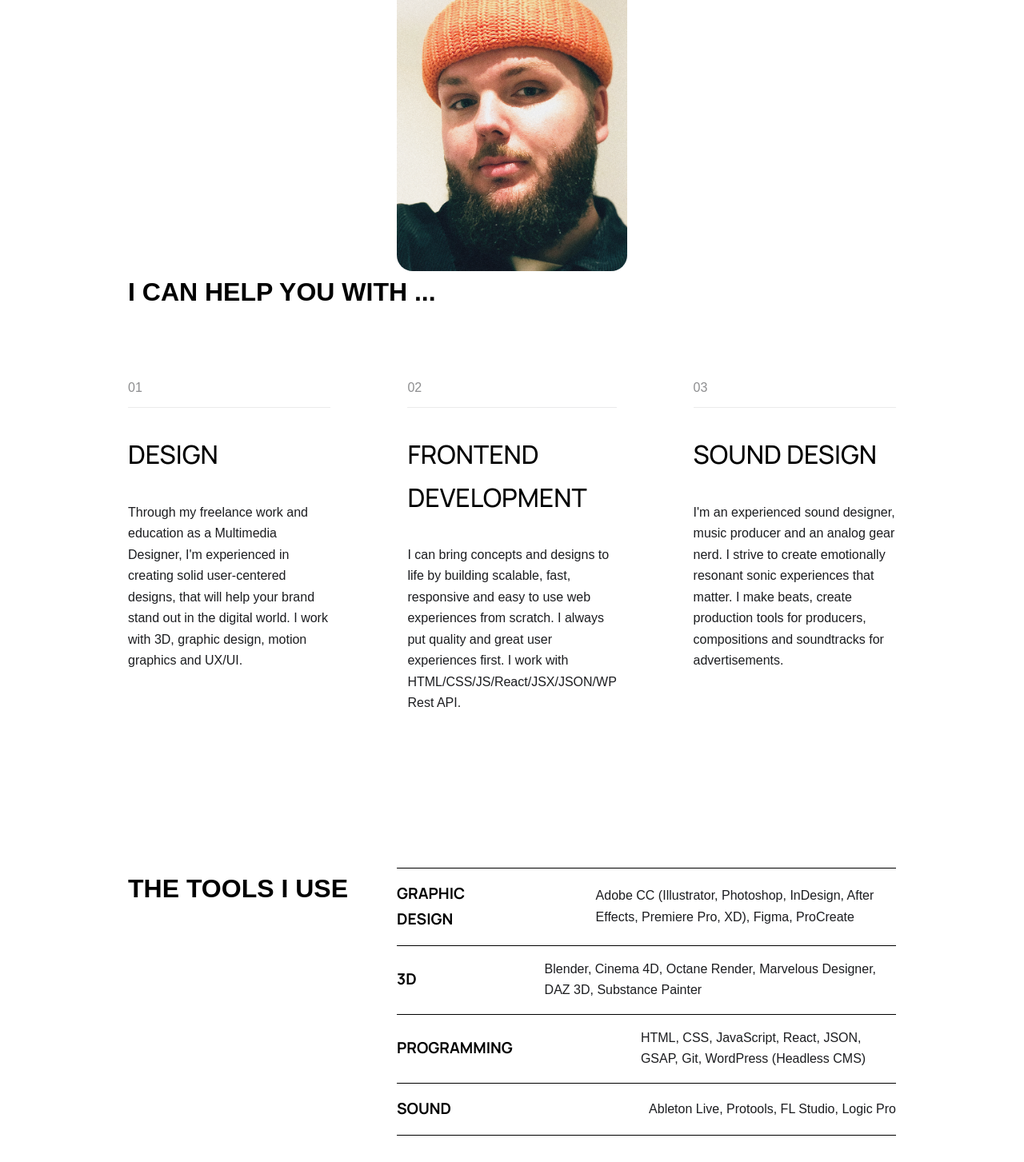
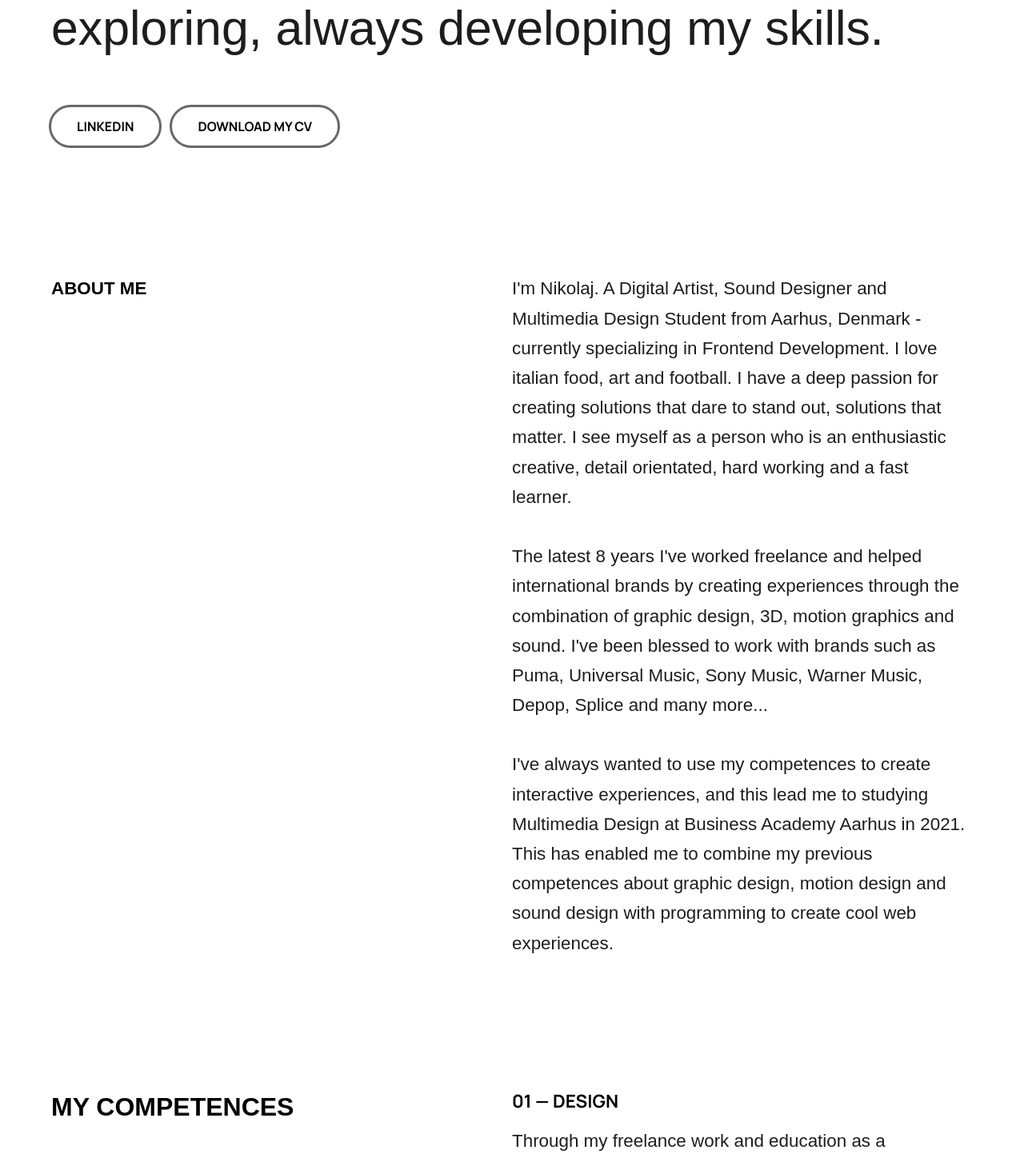
Before and after one commit to paystrup/3sem-exam-portfolio, a React (Create React App) app: page /about in a window 1280 px wide. Shown: the part 1040-2493 px from the top of the page at 80% size. Built offline with nearby package versions, Linux system fonts and the light colour scheme; a web font is replaced by a local one.

Commit message:
projects + about fixed
to do - add 3d vid on landingpage + internship cta + responsiveness + cleanup

```diff
--- a/public/index.html
+++ b/public/index.html
@@ -5,10 +5,6 @@
     <link rel="icon" href="%PUBLIC_URL%/favicon.png" />
     <meta name="viewport" content="width=device-width, initial-scale=1" />
     <meta name="theme-color" content="#000000" />
-    <meta
-      name="description"
-      content="Web site created using create-react-app"
-    />
     <link rel="apple-touch-icon" href="%PUBLIC_URL%/logo192.png" />
     <!--
       manifest.json provides metadata used when your web app is installed on a
@@ -24,7 +20,24 @@
       work correctly both with client-side routing and a non-root public URL.
       Learn how to configure a non-root public URL by running `npm run build`.
     -->
-    <title>Portfolio - Nikolaj Pejstrup</title>
+    <title>Nikolaj Pejstrup | Portfolio | Multimedia Producer</title>
+    <meta name="description" content="Digital Artist, Sound Designer and Multimedia Design Student from Aarhus, Denmark. I design experiences that matter.">
+    <meta property="og:locale" content="en_US" />
+		<meta property="og:site_name" content="Nikolaj Pejstrup" />
+		<meta property="og:type" content="article" />
+		<meta property="og:title" content="Nikolaj Pejstrup | Multimedia Producer" />
+		<meta property="og:description" content="Digital Artist, Sound Designer and Multimedia Design Student from Aarhus, Denmark. I design experiences that matter. Let's get in touch!" />
+		<meta property="og:url" content="https://www.paystrup.dk/" />
+		<meta property="og:image" content="http://wordpress.paystrup.dk/wp-content/uploads/2022/09/og_img.png" />
+		<meta property="og:image:secure_url" content="http://wordpress.paystrup.dk/wp-content/uploads/2022/09/og_img.png" />
+    <meta property="og:image:width" content="1200" />
+    <meta property="og:image:height" content="630" />
+		<meta name="twitter:card" content="summary" />
+		<meta name="twitter:title" content="Nikolaj Pejstrup | Multimedia Producer" />
+		<meta name="twitter:description" content="Digital Artist, Sound Designer and Multimedia Design Student from Aarhus, Denmark. I design experiences that matter." />
+		<meta name="twitter:image" content="http://wordpress.paystrup.dk/wp-content/uploads/2022/09/og_img.png" />
+
+
   </head>
   <body>
     <noscript>You need to enable JavaScript to run this app.</noscript>
--- a/src/App.css
+++ b/src/App.css
@@ -139,6 +139,29 @@ p{
 
 a{
   font-family: 'Manrope', sans-serif;
+}
+
+.mainBtn button:hover{
+  cursor: pointer;
+  outline: solid 2px white;
+  color: white;
+  transition: 0.5s ease;
+}
+
+.mainBtn{
+  font-family: 'Manrope', sans-serif;
+  color: rgb(0, 0, 0);
+  font-size: 1rem;
+  font-weight: 800;
+  outline: solid 3px rgb(104, 104, 104);
+  padding-left: 2rem;
+  padding-right: 2rem;
+  padding-top: 0.7rem;
+  padding-bottom: 0.7rem;
+  border-radius: 25px;
+  transition: 0.7s ease;
+  max-width: 250px;
+  text-align: center;
 }
 
 /*------------- navbar ---------------- */
@@ -333,8 +356,8 @@ nav ul a:hover{
 .page{
   font-family: 'Manrope', sans-serif;
   background-color: black;
-  padding-left: 15rem;
-  padding-right: 15rem;
+  padding-left: 5rem;
+  padding-right: 5rem;
   color: white;
 }
 
@@ -381,7 +404,7 @@ nav ul a:hover{
   color: black;
   font-size: 2rem;
   font-weight: 500;
-  padding-left: 4rem;
+  padding-left: 5rem;
   padding-right: 8rem;
   max-width: 38ch;
 }
@@ -402,7 +425,7 @@ nav ul a:hover{
   display: flex;
   align-items: center;
   padding-top: 3rem;
-  padding-left: 4rem;
+  padding-left: 5rem;
   gap: 0.8rem;
 }
 
@@ -431,8 +454,8 @@ nav ul a:hover{
 .landingBoxLower{
   display: flex;
   justify-content: space-between;
-  padding-left: 8rem;
-  padding-right: 8rem;
+  padding-left: 5rem;
+  padding-right: 5rem;
 }
 
 /* --------------------- about me teaser ----------------------*/
@@ -441,8 +464,8 @@ nav ul a:hover{
   color: white;
   padding-top: 12rem;
   padding-bottom: 12rem;
-  padding-left: 10rem;
-  padding-right: 10rem;
+  padding-left: 5rem;
+  padding-right: 5rem;
 }
 
 .aboutMeTeaser{
@@ -487,8 +510,8 @@ nav ul a:hover{
 /* ------------------- selectedWorks ---------------- */
 .sectionWide{
   padding-bottom: 12rem;
-  padding-left: 10rem;
-  padding-right: 10rem;
+  padding-left: 5rem;
+  padding-right: 5rem;
 }
 
 .selectedWorks{
@@ -557,8 +580,8 @@ nav ul a:hover{
 /*--------------------- footer ---------------------*/
 footer{
   padding-top: 10rem;
-  padding-left: 10rem;
-  padding-right: 10rem;
+  padding-left: 4rem;
+  padding-right: 4rem;
   padding-bottom: 5rem;
   background-color: black;
   color: white;
@@ -568,6 +591,8 @@ footer{
   display: flex;
   width: 40%;
   justify-content: space-between;
+  transform: translateY(100px);
+  opacity: 0;
 }
 
 .footerTop{
@@ -584,7 +609,6 @@ footer{
 
 .footerBottom p{
   color: var(--darkgrey);
-
 }
 
 footer h2{
@@ -607,6 +631,11 @@ footer h3{
   gap: 0.3rem;
   list-style-type: none;
   color: var(--darkgrey);
+}
+
+.footerCTA{
+  transform: translateY(100px);
+  opacity: 0;
 }
 
 .footerCTA svg{
@@ -943,8 +972,8 @@ footer h3{
   justify-content: space-between;
   font-size: 1.8rem;
   color: white;
-  padding-left: 15rem;
-  padding-right: 15rem;
+  padding-left: 5rem;
+  padding-right: 5rem;
 }
 
 .testimonialsHeaderText{
@@ -1013,11 +1042,12 @@ footer h3{
 .aboutPage{
   display: flex;
   flex-direction: column;
-  padding-left: 10rem;
-  padding-right: 10rem;
-  padding-top: 13rem;
+  padding-left: 4rem;
+  padding-right: 4rem;
+  padding-top: 8rem;
   padding-bottom: 10rem;
   line-height: 1.66;
+  width: 100%;
 }
 
 .aboutImage{
@@ -1026,6 +1056,20 @@ footer h3{
   align-items: center;
   width: 100%;
   height: 100%;
+  opacity: 0;
+  clip-path: polygon(0 100%, 100% 100%, 100% 100%, 0% 100%);
+  transform: translateY(50px);
+}
+
+.aboutPageHeaderBox{
+  opacity: 0;
+  padding-bottom: 1rem;
+}
+
+.aboutPageHeaderLinks{
+  display: flex;
+  align-items: center;
+  gap: 1rem;
 }
 
 .aboutImage img{
@@ -1033,10 +1077,19 @@ footer h3{
   max-width: 30%;
 }
 
+.aboutMeImage{
+  max-width: 100%;
+}
+
+.aboutMeImage img{
+  border-radius: 40px;
+  width: 100%;
+}
+
 .aboutSkills{
+  font-size: 1.4rem;
   display: flex;
-  flex-direction: column;
-  gap: 5rem;
+  justify-content: space-between;
 }
 
 .aboutPage h2{
@@ -1046,36 +1099,30 @@ footer h3{
 
 .skillsetBox{
   display: flex;
-  gap: 6rem;
+  flex-direction: column;
+  gap: 3rem;
+  width: 50%;
 }
 
 .skillsetItem{
   display: flex;
   flex-direction: column;
-  gap: 2rem;
   line-height: 1.66;
-  width: 33%;
 }
 
 .aboutPage h3{
-  font-size: 2rem;
-  font-weight: 500;
-}
-
-.skillsetBoxTop{
-  color: var(--grey);
-  opacity: 0.5;
-  display: flex;
-  flex-direction: column;
-  gap: 0.7rem;
+  font-size: 1.4rem;
+  padding-bottom: 0.8rem;
+  font-weight: 800;
 }
 
 .aboutPageHeader{
   display: flex;
   flex-direction: column;
   justify-content: space-between;
-  gap: 5rem;
+  gap: 2rem;
   width: 100%;
+  padding-bottom: 10rem;
 }
 
 .aboutPageHeaderBox img{
@@ -1092,8 +1139,15 @@ footer h3{
 
 .aboutExperience{
   display: flex;
+  flex-direction: column;
   justify-content: space-between;
-  padding-top: 12rem;
+  padding-top: 8rem;
+  padding-bottom: 10rem;
+}
+
+.aboutExperience h2{
+  padding-bottom: 2rem;
+  font-size: 2.4rem;
 }
 
 .experienceRowContainer{
@@ -1102,10 +1156,10 @@ footer h3{
 }
 
 .experienceCol{
+  font-size: 1.4rem;
   display: flex;
   flex-direction: column;
   gap: 1rem;
-  width: 65%;
 }
 
 .experienceRow{
@@ -1116,8 +1170,23 @@ footer h3{
 }
 
 .experienceRow h4{
-  font-size: 1.2rem;
+  font-size: 2rem;
   font-weight: 800;
+}
+
+.aboutMe{
+  display: flex;
+  justify-content: space-between;
+  padding-bottom: 10rem;
+}
+
+.aboutMe p{
+  max-width: 50%;
+  font-size: 1.4rem;
+}
+
+.aboutMe h3{
+  font-family: 'Druk Wide', sans-serif;
 }
 
 /* ------------------- big text marquee component ---------------------*/
@@ -1126,7 +1195,6 @@ footer h3{
   justify-content: center;
   align-items: center;
   gap: 3rem;
-  padding-left: 3rem;
 }
 
 .bigTextContainer img{
@@ -1241,13 +1309,6 @@ footer h3{
   .testimonialsHeader a{
     font-size: 1rem;
   }
-
-  .testimonialsHeader{
-    padding-left: 3rem;
-    padding-right: 3rem;
-  }
-
-
 }
 
 @media only screen and (min-width: 640px) {
@@ -1266,11 +1327,6 @@ footer h3{
 
   .testimonialsHeader a{
     font-size: 1rem;
-  }
-
-  .testimonialsHeader{
-    padding-left: 3rem;
-    padding-right: 3rem;
   }
 
 
@@ -1294,11 +1350,6 @@ footer h3{
   .testimonialsHeader a{
     font-size: 1rem;
   }
-
-  .testimonialsHeader{
-    padding-left: 3rem;
-    padding-right: 3rem;
-  }
 }
 
 /* Large devices (laptops/desktops, 992px and up) */
@@ -1318,9 +1369,6 @@ footer h3{
 
 /* Extra large devices (large laptops and desktops, 1200px and up) */
 @media only screen and (min-width: 1280px) {
-  .testimonialsHeader{
-    padding-left: 10rem;
-    padding-right: 10rem;
-  }
+
 
 }
--- /dev/null
+++ b/src/components/AboutMeDesc.js
@@ -0,0 +1,39 @@
+import { gsap } from "gsap";
+import { useEffect, useRef } from "react";
+import { ScrollTrigger } from "gsap/ScrollTrigger";
+
+export default function AboutMeDesc() {
+    gsap.registerPlugin(ScrollTrigger);
+    const el = useRef();
+    const q = gsap.utils.selector(el);
+    const tl = useRef();
+
+    useEffect(() => {
+        tl.current = gsap.timeline(({defaults: {duration: 0.5, ease: "power3.inOut"}}))
+          .to(q(".aboutImage"), {
+            y: 0,
+            opacity: 1,
+            duration: 1,
+            'clip-path': 'polygon(0% 100%, 100% 100%, 100% 0%, 0% 0%)'
+          })
+          .to(q(".aboutPageHeaderBox"), {
+            opacity: 1
+          });
+    }, [q]);
+
+    return (
+        <section className="aboutMe" ref={el}>
+            <h3>ABOUT ME</h3>
+            <p>
+                I'm Nikolaj. A Digital Artist, Sound Designer and Multimedia Design Student from Aarhus, Denmark - currently specializing in Frontend Development. I love italian food, art and football. I have a deep passion for creating solutions that dare to stand out, solutions that matter. I see myself as a person who is an enthusiastic creative, detail orientated, hard working and a fast learner.
+                <br></br>
+                <br></br>
+                The latest 8 years I've worked freelance and helped international brands by creating experiences through the combination of graphic design, 3D, motion graphics and sound. I've been blessed to work with brands such as Puma, Universal Music, Sony Music, Warner Music, Depop, Splice and many more...
+                <br></br>
+                <br></br>
+                I've always wanted to use my competences to create interactive experiences, and this lead me to studying Multimedia Design at Business Academy Aarhus in 2021. This has enabled me to combine my previous competences about graphic design, motion design and sound design with programming to create cool web experiences.
+                <br></br>
+            </p>
+        </section>
+    );
+}
--- a/src/components/AboutPageHeader.js
+++ b/src/components/AboutPageHeader.js
@@ -1,9 +1,45 @@
 import headerImage from "../components/assets/personal4.png"
 import payicon from "../components/assets/payicon.svg"
+import { gsap } from "gsap";
+import { useEffect, useRef } from "react";
+import { ScrollTrigger } from "gsap/ScrollTrigger";
 
 export default function AboutPageHeader() {
+    gsap.registerPlugin(ScrollTrigger);
+    const el = useRef();
+    const q = gsap.utils.selector(el);
+    const tl = useRef();
+
+    useEffect(() => {
+        tl.current = gsap.timeline(({defaults: {duration: 0.5, ease: "power3.inOut"}}))
+          .to(q(".aboutImage"), {
+            y: 0,
+            opacity: 1,
+            duration: 1,
+            'clip-path': 'polygon(0% 100%, 100% 100%, 100% 0%, 0% 0%)'
+          })
+          .to(q(".aboutPageHeaderBox"), {
+            opacity: 1
+          });
+          gsap.to(".aboutImg", {
+            y: -150,
+            opacity: 0,
+            scrollTrigger: {
+              scrub: true,
+              end: '+=1000'
+            }
+          });
+    }, [q]);
+
     return (
-      <section className="aboutPageHeader">
+      <section className="aboutPageHeader" ref={el}>
+           <div className="aboutImage">
+              <img
+              className="aboutImg"
+              src={headerImage}
+              alt="Nikolaj Pejstrup / Paystrup sitting in his home studio producing music"
+              ></img>
+          </div>
           <div className="aboutPageHeaderBox">
 
               <p>
@@ -12,12 +48,11 @@ export default function AboutPageHeader() {
                   I'm always learning, always exploring, always developing my skills.
               </p>
           </div>
-        <div className="aboutImage">
-            <img
-            src={headerImage}
-            alt="Nikolaj Pejstrup / Paystrup sitting in his home studio producing music"
-            ></img>
+          <div className="aboutPageHeaderLinks">
+            <a className="mainBtn" href="https://www.linkedin.com/in/nikolajpejstrup/" target="_blank" rel="noopener noreferrer">LINKEDIN</a>
+            <a className="mainBtn" href="#" target="_blank" rel="noopener noreferrer">DOWNLOAD MY CV</a>
           </div>
+
       </section>
     );
 }
--- a/src/components/LandingPage.js
+++ b/src/components/LandingPage.js
@@ -2,7 +2,6 @@ import BigTextMarquee from "./BigTextMarquee"
 import { gsap } from "gsap";
 import { useEffect, useRef } from "react";
 import { ArrowDownRightIcon } from '@heroicons/react/24/solid'
-import LandingVideo from "../components/assets/test2.mp4"
 
 export default function LandingPage() {
     const el = useRef();
@@ -34,9 +33,6 @@ export default function LandingPage() {
 
     return (
         <section className="landingPage" ref={el}>
-            <div className="landingVideo">
-                {/* <video src={LandingVideo} type="video/mp4" autoPlay muted loop></video> */}
-            </div>
             <div className="landingContainer">
                 <div className="landingBoxUpper">
                     <div>
--- a/src/pages/AboutPage.js
+++ b/src/pages/AboutPage.js
@@ -1,49 +1,39 @@
 // 📁 pages/AboutPage.js
 import AboutPageHeader from "../components/AboutPageHeader";
+import AboutMeDesc from "../components/AboutMeDesc";
+import AboutImage from "../components/assets/aboutpic1.png"
 
 export default function AboutPage() {
     return (
         <section className="aboutPage">
             <AboutPageHeader />
-            <div className="aboutSkills">
-                <h2>I CAN HELP YOU WITH ...</h2>
+            <AboutMeDesc />
+            <section className="aboutSkills">
+                <h2>MY COMPETENCES</h2>
                 <div className="skillsetBox">
                     <div className="skillsetItem">
-                        <div className="skillsetBoxTop">
-                            <p>01</p>
-                            <div className="stripe"></div>
-                        </div>
-                        <h3>DESIGN</h3>
+                        <h3>01 — DESIGN</h3>
                         <p>
-                            Through my freelance work and education as a Multimedia Designer, I'm experienced in creating solid user-centered designs, that will help your brand stand out in the digital world. I work with 3D, graphic design, motion graphics and UX/UI.
+                            Through my freelance work and education as a Multimedia Designer, I'm experienced in creating solid user-centered designs, that will help your brand stand out in the digital world. I work with 3D, graphic design, branding, product design, concept development, communication, motion graphics and UX/UI.
                         </p>
                     </div>
                     <div className="skillsetItem">
-                        <div className="skillsetBoxTop">
-                            <p>02</p>
-                            <div className="stripe"></div>
-                        </div>
-                        <h3>FRONTEND DEVELOPMENT</h3>
+                        <h3>02 — FRONTEND DEVELOPMENT</h3>
                         <p>I can bring concepts and designs to life by building scalable, fast, responsive and easy to use web experiences from scratch. I always put quality and great user experiences first. I work with HTML/CSS/JS/React/JSX/JSON/WP Rest API.</p>
                     </div>
                     <div className="skillsetItem">
-                        <div className="skillsetBoxTop">
-                            <p>03</p>
-                            <div className="stripe"></div>
-                        </div>
-                        <h3>SOUND DESIGN</h3>
+                        <h3>03 — SOUND DESIGN</h3>
                         <p>I'm an experienced sound designer, music producer and an analog gear nerd. I strive to create emotionally resonant sonic experiences that matter. I make beats, create production tools for producers, compositions and soundtracks for advertisements.</p>
                     </div>
                 </div>
-            </div>
+            </section>
             <div className="aboutExperience">
                 <div>
                     <h2>THE TOOLS I USE</h2>
                 </div>
 
                 <div className="experienceCol">
-                    <div className="stripe2"></div>
-
+                    <div className="stripe3"></div>
                     <div className="experienceRow">
                         <div className="experienceRowContainer">
                             <h4>GRAPHIC DESIGN</h4>
@@ -53,7 +43,7 @@ export default function AboutPage() {
                         </div>
                     </div>
 
-                    <div className="stripe2"></div>
+                    <div className="stripe3"></div>
 
                     <div className="experienceRow">
                         <div className="experienceRowContainer">
@@ -64,8 +54,7 @@ export default function AboutPage() {
                         </div>
                     </div>
 
-                    <div className="stripe2"></div>
-
+                    <div className="stripe3"></div>
 
                     <div className="experienceRow">
                         <div className="experienceRowContainer">
@@ -76,7 +65,7 @@ export default function AboutPage() {
                         </div>
                     </div>
 
-                    <div className="stripe2"></div>
+                    <div className="stripe3"></div>
 
                     <div className="experienceRow">
                         <div className="experienceRowContainer">
@@ -87,11 +76,13 @@ export default function AboutPage() {
                         </div>
                     </div>
 
-                    <div className="stripe2"></div>
-
+                    <div className="stripe3"></div>
 
                 </div>
             </div>
+            <section className="aboutMeImage">
+                <img src={AboutImage} alt="Paystrup / Nikolaj Friis Pejstrup producing music at his computer in his homestudio"></img>
+            </section>
         </section>
 
 
```
Also changed, not shown: src/components/Footer.js (+28 -1 lines), src/components/assets/aboutpic1.png (added), src/components/assets/og_img.png (added). Lines whose indentation alone changed are shown as unchanged.
